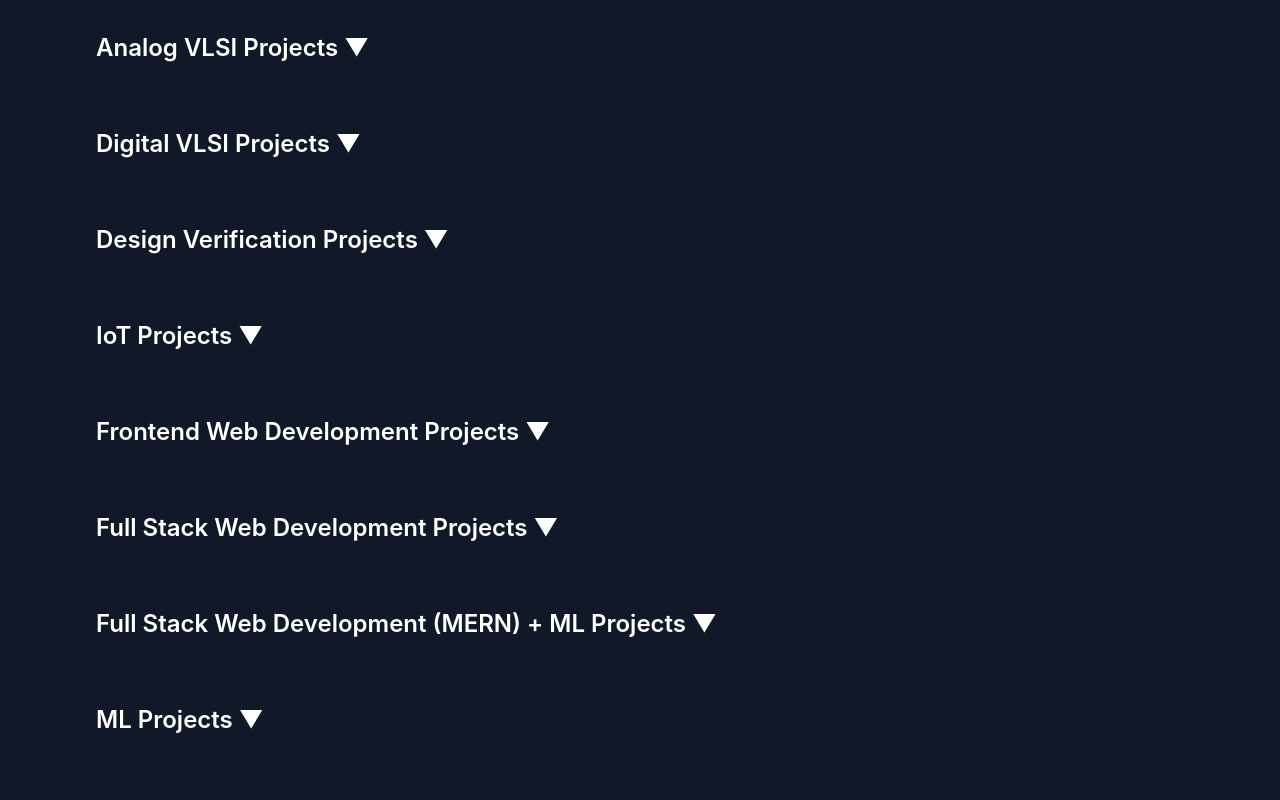
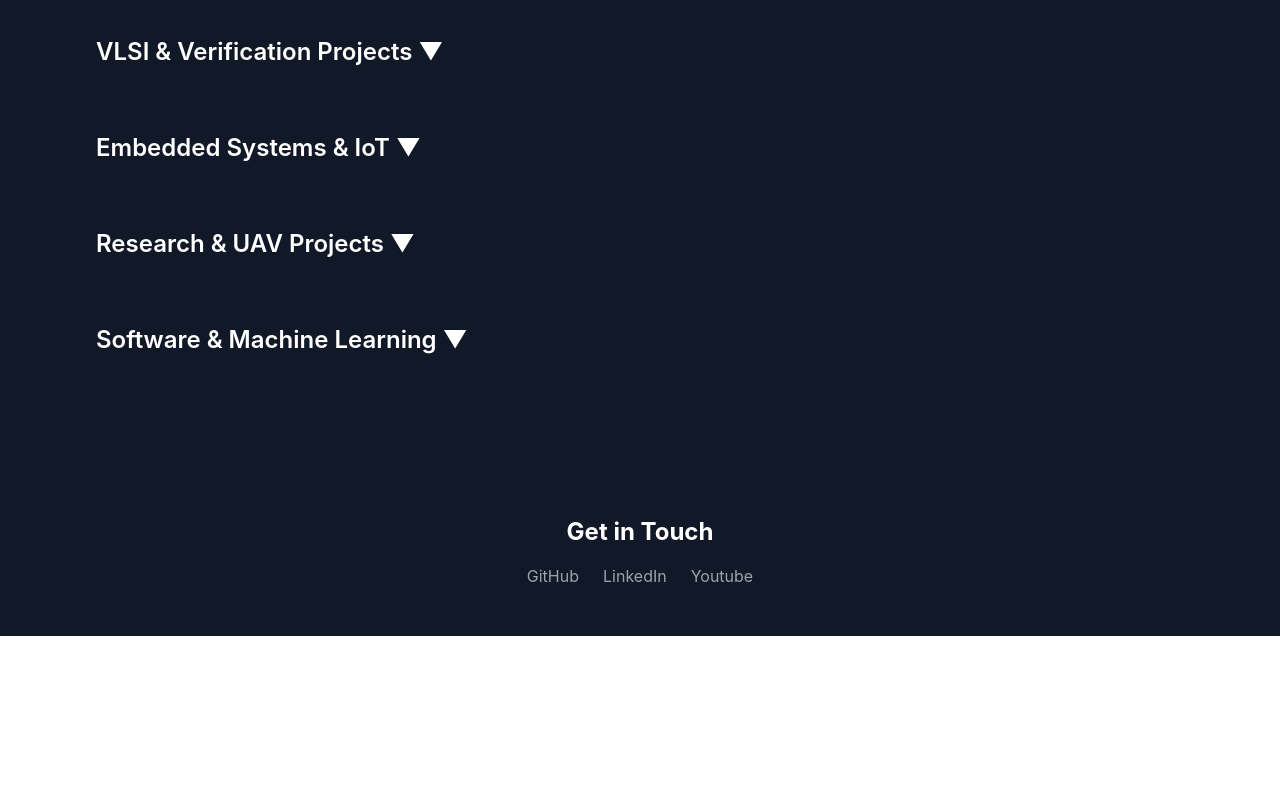
Before and after one commit to Yashaswini-19/personal_portfolio, a React (Create React App) app: page / in a window 1280 px wide. Shown: the part 4460-5260 px from the top of the page. After the commit the page ends 5096 px from the top, so only its background shows below. Built offline with nearby package versions, Linux system fonts and the light colour scheme.

Commit message:
Update Projects.js

```diff
--- a/src/components/Projects.js
+++ b/src/components/Projects.js
@@ -2,297 +2,177 @@
 import ProjectCard from "./ProjectCard";
 
 function Projects() {
-  // State to handle dropdown toggles for each section
-  const [isAnalogOpen, setIsAnalogOpen] = useState(false);
-  const [isDigitalOpen, setIsDigitalOpen] = useState(false);
-  const [isDesignOpen, setIsDesignOpen] = useState(false);
-  const [isIOTOpen, setIsIOTOpen] = useState(false);
-  const [isFrontendOpen, setIsFrontendOpen] = useState(false);
-  const [isFullStackOpen, setIsFullStackOpen] = useState(false);
-  const [isFullStackMLOpen, setIsFullStackMLOpen] = useState(false);
-  const [isMLOpen, setIsMLOpen] = useState(false);
+  const [isVLSIOpen, setIsVLSIOpen] = useState(false);
+  const [isEmbeddedOpen, setIsEmbeddedOpen] = useState(false);
+  const [isResearchOpen, setIsResearchOpen] = useState(false);
+  const [isSoftwareOpen, setIsSoftwareOpen] = useState(false);
 
   const smoothTransition = "transition-all duration-500 ease-in-out";
 
   return (
     <section id="projects" className="py-12 px-6 md:px-12 bg-gray-900">
-      <h2 className="text-3xl font-bold text-center text-white mb-12">
+      <h2 className="text-4xl font-bold text-center text-white mb-12">
         Projects
       </h2>
 
-      {/* Analog Projects */}
+      {/* VLSI */}
       <div className="mb-10">
         <h3
           className={`text-2xl font-semibold mb-6 cursor-pointer ${smoothTransition} ${
-            isAnalogOpen ? "text-green-400" : "text-white"
+            isVLSIOpen ? "text-green-400" : "text-white"
           }`}
-          onClick={() => setIsAnalogOpen(!isAnalogOpen)}
+          onClick={() => setIsVLSIOpen(!isVLSIOpen)}
         >
-          Analog VLSI Projects {isAnalogOpen ? "▲" : "▼"}
+          VLSI & Verification Projects {isVLSIOpen ? "▲" : "▼"}
         </h3>
+
         <div
           className={`grid grid-cols-1 md:grid-cols-2 lg:grid-cols-3 gap-8 ${smoothTransition} ${
-            isAnalogOpen
+            isVLSIOpen
               ? "max-h-screen opacity-100"
               : "max-h-0 opacity-0 overflow-hidden"
           }`}
         >
-          {isAnalogOpen && (
-            <ProjectCard
-              title="Optimization Strategy For Two Stage Op-amp"
-              description="This project involves the design of a two-stage operational amplifier (opamp) enhanced with Miller compensation and a nulling resistor to improve stability and performance. The design and simulation were carried out using Cadence Virtuoso."
-              githubLink="https://github.com/satwikkamath/Optimization_strategy_for_two_stage_opamp"
-            />
-          )}
-        </div>
-      </div>
-
-      {/* Digital Projects */}
-      <div className="mb-10">
-        <h3
-          className={`text-2xl font-semibold mb-6 cursor-pointer ${smoothTransition} ${
-            isDigitalOpen ? "text-green-400" : "text-white"
-          }`}
-          onClick={() => setIsDigitalOpen(!isDigitalOpen)}
-        >
-          Digital VLSI Projects {isDigitalOpen ? "▲" : "▼"}
-        </h3>
-        <div
-          className={`grid grid-cols-1 md:grid-cols-2 lg:grid-cols-3 gap-8 ${smoothTransition} ${
-            isDigitalOpen
-              ? "max-h-screen opacity-100"
-              : "max-h-0 opacity-0 overflow-hidden"
-          }`}
-        >
-          {isDigitalOpen && (
+          {isVLSIOpen && (
             <>
               <ProjectCard
-                title="RISC-V Based Hardware Accelerator for K-Nearest Neighbors (KNN)"
-                description="This project is a custom hardware accelerator based on the RISC-V architecture designed to optimize K-Nearest Neighbors (KNN) operations. The accelerator includes several modules such as the Instruction Fetch Unit (IFU), Control Unit, Datapath, and customized Arithmetic Logic Unit (ALU). The design is implemented using Verilog and targets efficient computation for KNN-based algorithms."
-                githubLink="https://github.com/satwikkamath/RISCV_Accelerator_for_kNN"
+                title="Synchronous FIFO Verification"
+                description="Designed and verified a Synchronous FIFO using SystemVerilog. Developed testbench architecture, stimulus generation, monitoring, and functional verification."
+                githubLink="https://github.com/Yashaswini-19/Synchronous_FIFO"
               />
+
               <ProjectCard
-                title="Analysis of Sorting Algorithms"
-                description="This projects contains the code, schematics, and reports for Analysis of Sorting Algorithms. The project focuses on implementing and analyzing three sorting algorithms (Bubble Sort, Selection Sort, and Insertion Sort) in Verilog. The algorithms are synthesized using 180nm technology and evaluated for power consumption and timing performance."
-                githubLink="https://github.com/satwikkamath/SortingAlgorithmsAnalysis"
+                title="4-bit Signed Multiplier"
+                description="Designed and implemented a signed 4-bit multiplier using Verilog HDL with FPGA validation and seven-segment display output."
+                githubLink="#"
               />
             </>
           )}
         </div>
       </div>
 
-      {/* Design Verification Projects */}
+      {/* Embedded */}
       <div className="mb-10">
         <h3
           className={`text-2xl font-semibold mb-6 cursor-pointer ${smoothTransition} ${
-            isDesignOpen ? "text-green-400" : "text-white"
+            isEmbeddedOpen ? "text-green-400" : "text-white"
           }`}
-          onClick={() => setIsDesignOpen(!isDesignOpen)}
+          onClick={() => setIsEmbeddedOpen(!isEmbeddedOpen)}
         >
-          Design Verification Projects {isDesignOpen ? "▲" : "▼"}
+          Embedded Systems & IoT {isEmbeddedOpen ? "▲" : "▼"}
         </h3>
+
         <div
           className={`grid grid-cols-1 md:grid-cols-2 lg:grid-cols-3 gap-8 ${smoothTransition} ${
-            isDesignOpen
+            isEmbeddedOpen
               ? "max-h-screen opacity-100"
               : "max-h-0 opacity-0 overflow-hidden"
           }`}
         >
-          {isDesignOpen && (
-            <ProjectCard
-              title="SPI Master Verification"
-              description="This project contains a SystemVerilog verification testbench for an SPI (Serial Peripheral Interface) Master module. The testbench is designed to verify the functionality of the SPI Master by generating stimuli, driving transactions, monitoring the bus, and comparing results using a scoreboard."
-              githubLink="https://github.com/satwikkamath/SPI_Master_Verification"
-            />
-          )}
-        </div>
-      </div>
-
-      {/* IoT Projects */}
-      <div className="mb-10">
-        <h3
-          className={`text-2xl font-semibold mb-6 cursor-pointer ${smoothTransition} ${
-            isIOTOpen ? "text-green-400" : "text-white"
-          }`}
-          onClick={() => setIsIOTOpen(!isIOTOpen)}
-        >
-          IoT Projects {isIOTOpen ? "▲" : "▼"}
-        </h3>
-        <div
-          className={`grid grid-cols-1 md:grid-cols-2 lg:grid-cols-3 gap-8 ${smoothTransition} ${
-            isIOTOpen
-              ? "max-h-screen opacity-100"
-              : "max-h-0 opacity-0 overflow-hidden"
-          }`}
-        >
-          {isIOTOpen && (
+          {isEmbeddedOpen && (
             <>
               <ProjectCard
-                title="PCB Design for LED Driver"
-                description="This project involves designing a PCB in KiCAD to drive four high-power LEDs using the CAT4104 LED driver IC. The PCB supports PWM dimming control provided by an ESP32 microcontroller and is powered by a 28V supply."
-                githubLink="https://github.com/satwikkamath/LED_Driver_PCB_Design"
+                title="Arduino Sensor Interface System"
+                description="Developed an embedded system using Arduino and TCS color sensor to detect colors and control RGB LEDs based on sensor outputs."
+                githubLink="https://github.com/Yashaswini-19/Arduino_Sensor"
               />
+
               <ProjectCard
-                title="PCB Design for ESP32 microcontroller with Temperature sensor and RGB LED."
-                description="This project focuses on designing a custom PCB using the ESP32-S3-MINI-1-N8 microcontroller. The PCB integrates a temperature and humidity sensor, a RGB LED, and a power regulation system. The design also includes TVS protection diodes for USB input safety. The PCB was designed using KiCad."
-                githubLink="https://github.com/satwikkamath/ESP32_with_temp_sensor_PCB_Design"
+                title="Release Mechanism Control"
+                description="Implemented and tested an Arduino-based release mechanism for automation and UAV applications."
+                githubLink="https://github.com/Yashaswini-19/Arduino"
               />
+
               <ProjectCard
-                title="Morse Code Generator using LPC2148 and Proteus"
-                description="The Morse Code Generator project aims to develop an embedded system that converts text input into Morse code signals. It utilizes the LPC2148 microcontroller, a keypad for text input, an LCD for displaying the input text and corresponding Morse code, and either an LED or buzzer for generating Morse code signals."
-                githubLink="https://github.com/satwikkamath/Morse_Code_Generator_using_LPC2148"
-              />
-              <ProjectCard
-                title="Morse Code Generator for numbers 0 to 9 using ICs"
-                description="This project presents a Morse code generator system built using Arduino Nano, Bluetooth module (HC 05), and various integrated circuits (ICs) including 74147, 7404, 74154, 74LS30A, and 7447. The system allows users to input numbers from 0 to 9 via a Bluetooth serial controller app, which are then converted into Morse code and displayed on a seven-segment display."
-                githubLink="https://github.com/satwikkamath/Morse_Code_Generator"
+                title="Soil Monitoring System"
+                description="Integrated pH, EC and environmental sensors using Raspberry Pi 4, ESP32 and Arduino. Developed a Python GUI for real-time monitoring and visualization."
+                githubLink="#"
               />
             </>
           )}
         </div>
       </div>
 
-      {/* Frontend Web Development Projects */}
+      {/* Research */}
       <div className="mb-10">
         <h3
           className={`text-2xl font-semibold mb-6 cursor-pointer ${smoothTransition} ${
-            isFrontendOpen ? "text-green-400" : "text-white"
+            isResearchOpen ? "text-green-400" : "text-white"
           }`}
-          onClick={() => setIsFrontendOpen(!isFrontendOpen)}
+          onClick={() => setIsResearchOpen(!isResearchOpen)}
         >
-          Frontend Web Development Projects {isFrontendOpen ? "▲" : "▼"}
+          Research & UAV Projects {isResearchOpen ? "▲" : "▼"}
         </h3>
+
         <div
           className={`grid grid-cols-1 md:grid-cols-2 lg:grid-cols-3 gap-8 ${smoothTransition} ${
-            isFrontendOpen
+            isResearchOpen
               ? "max-h-screen opacity-100"
               : "max-h-0 opacity-0 overflow-hidden"
           }`}
         >
-          {isFrontendOpen && (
+          {isResearchOpen && (
             <>
               <ProjectCard
-                title="Notronics"
-                description="Notronics is a specialized educational platform designed exclusively for students pursuing the Electronics and Communication branch at Ramaiah Institute Of Technology."
-                githubLink="https://github.com/satwikkamath/notronics.github.io"
+                title="Drone Obstacle Avoidance System"
+                description="Research project at IISc utilizing Intel RealSense cameras for obstacle detection and avoidance in autonomous UAVs."
+                githubLink="#"
               />
+
               <ProjectCard
-                title="Raksha Music School Website"
-                description="This website serves as an online platform to promote and facilitate the enrollment process for aspiring music enthusiasts to one of the best music schools in Bhadravathi, Karnataka."
-                githubLink="https://github.com/satwikkamath/Raksha_Music_School.github.io"
+                title="GNSS Based GPS Coordinate Extraction"
+                description="Developed a GNSS receiver interface with Raspberry Pi 4B to extract and process GPS coordinates for navigation applications."
+                githubLink="#"
+              />
+
+              <ProjectCard
+                title="Autonomous UAV Development"
+                description="Designed and integrated UAV subsystems for payload delivery, mapping, surveillance, object detection and autonomous navigation as part of Edhitha UAV Team."
+                githubLink="#"
               />
             </>
           )}
         </div>
       </div>
 
-      {/* Full Stack Web Development Projects */}
+      {/* Software & ML */}
       <div className="mb-10">
         <h3
           className={`text-2xl font-semibold mb-6 cursor-pointer ${smoothTransition} ${
-            isFullStackOpen ? "text-green-400" : "text-white"
+            isSoftwareOpen ? "text-green-400" : "text-white"
           }`}
-          onClick={() => setIsFullStackOpen(!isFullStackOpen)}
+          onClick={() => setIsSoftwareOpen(!isSoftwareOpen)}
         >
-          Full Stack Web Development Projects {isFullStackOpen ? "▲" : "▼"}
+          Software & Machine Learning {isSoftwareOpen ? "▲" : "▼"}
         </h3>
+
         <div
           className={`grid grid-cols-1 md:grid-cols-2 lg:grid-cols-3 gap-8 ${smoothTransition} ${
-            isFullStackOpen
+            isSoftwareOpen
               ? "max-h-screen opacity-100"
               : "max-h-0 opacity-0 overflow-hidden"
           }`}
         >
-          {isFullStackOpen && (
+          {isSoftwareOpen && (
             <>
               <ProjectCard
-                title="CarePoint"
-                description="CarePoint is a comprehensive web-based healthcare management platform that prioritizes the seamless and efficient experience of both doctors and patients. This platform offers distinct logins for doctors and patients, each with tailored capabilities to meet their specific needs."
-                githubLink="https://github.com/satwikkamath/GFGproject"
+                title="Hospital Management System"
+                description="Developed a web-based hospital management platform to manage patients, appointments and healthcare records."
+                githubLink="https://github.com/Yashaswini-19/Hospital-management-system"
               />
+
               <ProjectCard
-                title="The Memory Quest"
-                description="The Memory Quest is a captivating and interactive game specifically designed to boost cognitive skills and promote mental well-being. This engaging game offers a range of features to help users enhance their memory, focus, and overall mental agility. Here's a description of its key features and components:"
-                githubLink="https://github.com/satwikkamath/Manas_Codeathon"
+                title="Email Spam Classifier"
+                description="Built a Naive Bayes machine learning model to classify spam and non-spam emails with high accuracy."
+                githubLink="https://github.com/Yashaswini-19/Email-classifier-spam-not-spam-using-naive-bayes"
               />
-              <ProjectCard
-                title="The Book Vault"
-                description="The Book Vault is an innovative web application developed as part of the Edkool Contest. This user-friendly platform combines a wealth of features to enhance the reading experience and empower users to build their own digital book collection."
-                githubLink="https://github.com/satwikkamath/Edkool_Contest"
-              />
-              <ProjectCard
-                title="FIFA World Cup Database Management"
-                description="This project is a comprehensive database management system for the FIFA World Cup, enabling users to access, manage, and perform CRUD operations (Create, Read, Update, Delete) on various types of data related to the tournament, including players, teams, matches, and more."
-                githubLink="https://github.com/satwikkamath/DBMS_project"
-              />
+
               <ProjectCard
                 title="Personal Portfolio Website"
-                description="This site is a reflection of my journey as an ECE student, highlighting my passion and projects in analog and digital IC design, alongside my expertise in MERN stack web development. Explore my work and learn more about my skills and accomplishments."
-                githubLink="https://github.com/satwikkamath/Personal_Portfolio"
+                description="Designed and developed a responsive portfolio website showcasing education, experience, achievements, projects and technical skills."
+                githubLink="https://github.com/Yashaswini-19/personal_portfolio"
               />
             </>
-          )}
-        </div>
-      </div>
-
-      {/* Full Stack Web Development + ML Projects */}
-      <div className="mb-10">
-        <h3
-          className={`text-2xl font-semibold mb-6 cursor-pointer ${smoothTransition} ${
-            isFullStackMLOpen ? "text-green-400" : "text-white"
-          }`}
-          onClick={() => setIsFullStackMLOpen(!isFullStackMLOpen)}
-        >
-          Full Stack Web Development (MERN) + ML Projects{" "}
-          {isFullStackMLOpen ? "▲" : "▼"}
-        </h3>
-        <div
-          className={`grid grid-cols-1 md:grid-cols-2 lg:grid-cols-3 gap-8 ${smoothTransition} ${
-            isFullStackMLOpen
-              ? "max-h-screen opacity-100"
-              : "max-h-0 opacity-0 overflow-hidden"
-          }`}
-        >
-          {isFullStackMLOpen && (
-            <>
-              <ProjectCard
-                title="Police Data Hub"
-                description="Police Data Hub is a secure platform designed to manage police data efficiently and securely. It integrates advanced security measures and modern technologies to ensure the confidentiality, integrity, and transparency of police data handling."
-                githubLink="https://github.com/satwikkamath/DataGuardians"
-              />
-              <ProjectCard
-                title="Tree Tally"
-                description="Tree Tally is an intelligent tool that harnesses the capabilities of YOLO (You Only Look Once) model for object detection to analyze aerial views of forests. It accurately predicts the number of trees and classifies them into different species based on their diameters. Users can simply upload an aerial image, and Tree Tally generates a bar graph showcasing the distribution of tree species."
-                githubLink="https://github.com/satwikkamath/sih_2023"
-              />
-            </>
-          )}
-        </div>
-      </div>
-
-      {/* ML Projects */}
-      <div className="mb-10">
-        <h3
-          className={`text-2xl font-semibold mb-6 cursor-pointer ${smoothTransition} ${
-            isMLOpen ? "text-green-400" : "text-white"
-          }`}
-          onClick={() => setIsMLOpen(!isMLOpen)}
-        >
-          ML Projects {isMLOpen ? "▲" : "▼"}
-        </h3>
-        <div
-          className={`grid grid-cols-1 md:grid-cols-2 lg:grid-cols-3 gap-8 ${smoothTransition} ${
-            isMLOpen
-              ? "max-h-screen opacity-100"
-              : "max-h-0 opacity-0 overflow-hidden"
-          }`}
-        >
-          {isMLOpen && (
-            <ProjectCard
-              title="Potato Disease Classifier"
-              description="This repository implements a Convolutional Neural Network (CNN) using TensorFlow to classify potato diseases. The model distinguishes between early blight, late blight, and healthy potatoes based on the PlantVillage dataset."
-              githubLink="https://github.com/satwikkamath/Potato_Disease_Classifier"
-            />
           )}
         </div>
       </div>
```
